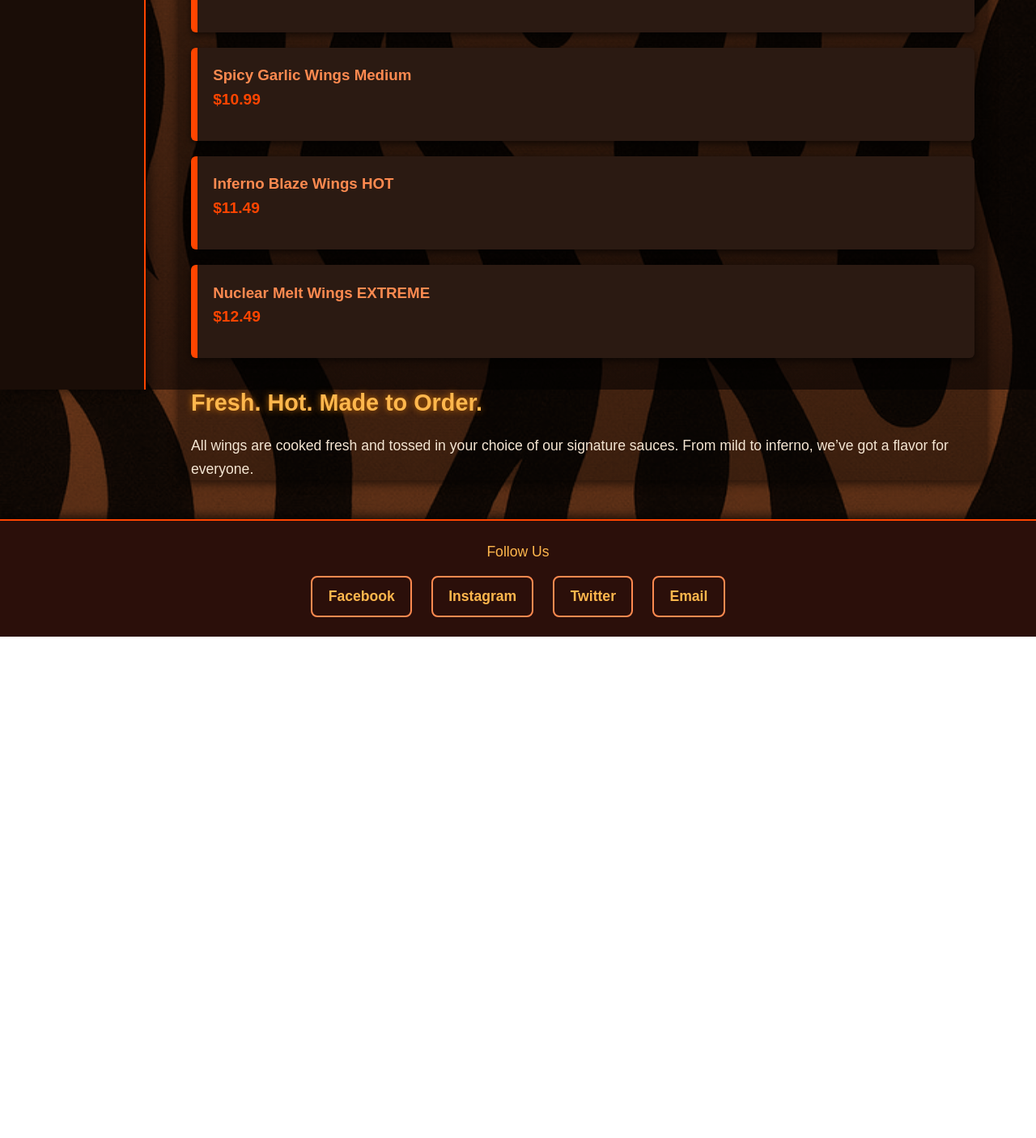
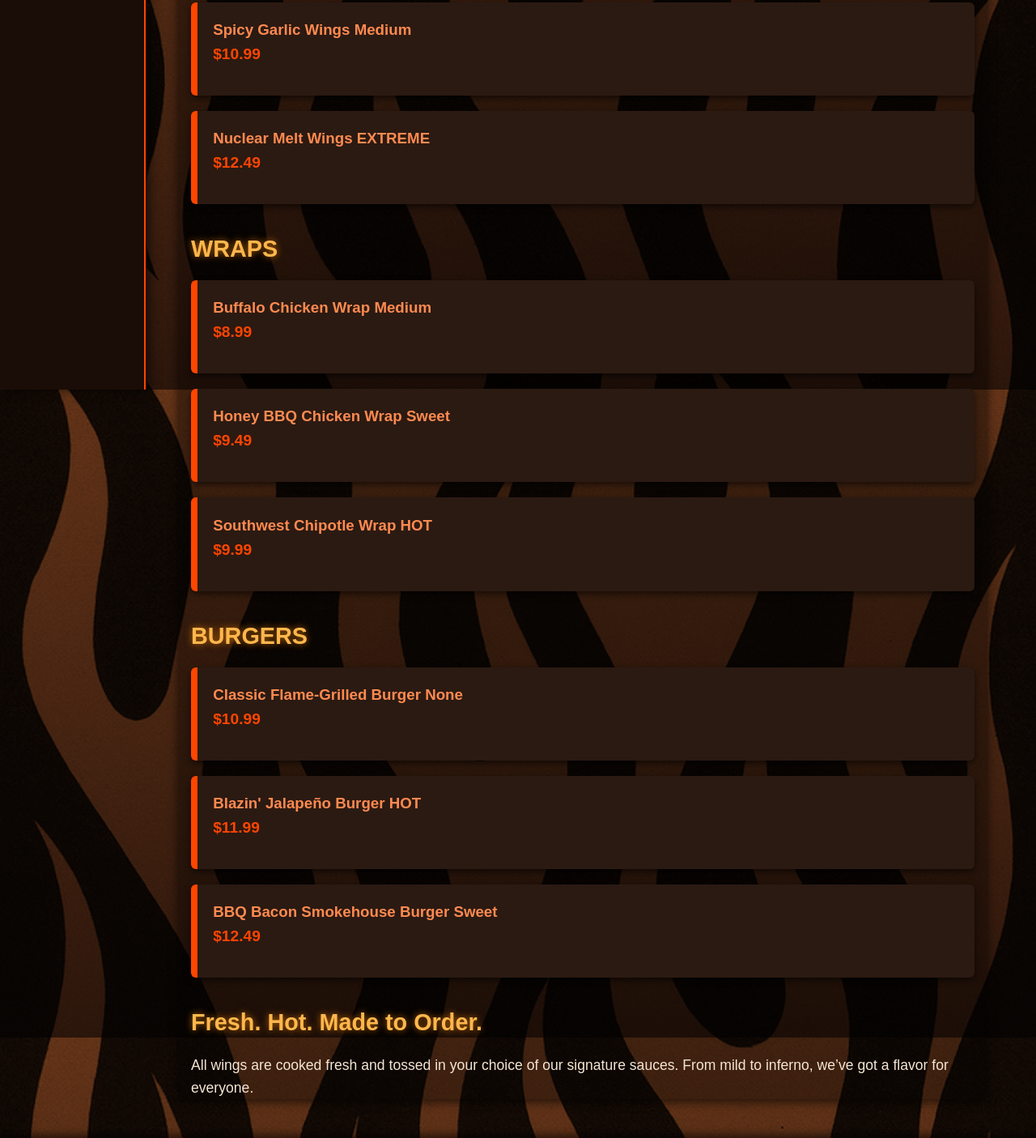
Before and after one commit to gwrengines3000-cmd/food-truck-, a website: page public/menu.html in a window 1280 px wide. Shown: the part 319-1724 px from the top of the page at 81% size. Before the commit the page ends 1105 px from the top, so only its background shows below. Drawn offline with Linux system fonts and the light colour scheme.

Commit message:
Final Update

```diff
--- a/public/data/menu.json
+++ b/public/data/menu.json
@@ -1,4 +1,5 @@
-[
+{
+  "wings": [
     {
       "id": 1,
       "name": "Classic Mild Wings",
@@ -8,30 +9,65 @@
     },
     {
       "id": 2,
-    "name": "Honey BBQ Wings",
-    "price": 10.49,
-    "heat": "Sweet",
-    "description": "A perfect blend of smoky BBQ and sweet honey glaze."
-  },
-  {
-    "id": 3,
       "name": "Spicy Garlic Wings",
       "price": 10.99,
       "heat": "Medium",
       "description": "Garlic lovers rejoice — spicy, savory, and unforgettable."
     },
     {
-    "id": 4,
-    "name": "Inferno Blaze Wings",
-    "price": 11.49,
-    "heat": "HOT",
-    "description": "Our signature fire sauce. Not for the faint of heart."
-  },
-  {
-    "id": 5,
+      "id": 3,
       "name": "Nuclear Melt Wings",
       "price": 12.49,
       "heat": "EXTREME",
       "description": "The hottest wings we offer. Handle with caution."
     }
+  ],
+
+  "wraps": [
+    {
+      "id": 4,
+      "name": "Buffalo Chicken Wrap",
+      "price": 8.99,
+      "heat": "Medium",
+      "description": "Crispy chicken, lettuce, tomato, and buffalo sauce wrapped tight."
+    },
+    {
+      "id": 5,
+      "name": "Honey BBQ Chicken Wrap",
+      "price": 9.49,
+      "heat": "Sweet",
+      "description": "Grilled chicken with honey BBQ, cheddar, and fresh greens."
+    },
+    {
+      "id": 6,
+      "name": "Southwest Chipotle Wrap",
+      "price": 9.99,
+      "heat": "HOT",
+      "description": "Chipotle chicken, corn salsa, pepper jack, and spicy ranch."
+    }
+  ],
+
+  "burgers": [
+    {
+      "id": 7,
+      "name": "Classic Flame-Grilled Burger",
+      "price": 10.99,
+      "heat": "None",
+      "description": "A juicy 1/3 lb patty with lettuce, tomato, onion, and pickles."
+    },
+    {
+      "id": 8,
+      "name": "Blazin' Jalapeño Burger",
+      "price": 11.99,
+      "heat": "HOT",
+      "description": "Stacked with jalapeños, pepper jack cheese, and spicy mayo."
+    },
+    {
+      "id": 9,
+      "name": "BBQ Bacon Smokehouse Burger",
+      "price": 12.49,
+      "heat": "Sweet",
+      "description": "Thick-cut bacon, smoky BBQ sauce, and crispy onion straws."
+    }
   ]
+}
--- a/public/menu.html
+++ b/public/menu.html
@@ -14,7 +14,7 @@
         <img src="/public/img/blazin-wings.png" alt="Blazin' Wings Logo" class="side-logo">
 
         <nav class="side-nav">
-            <a href="/">Home</a>
+            <a href="/public/index.html">Home</a>
             <a href="/public/menu.html">Menu</a>
             <a href="/public/about.html">About & Contact</a>
         </nav>
--- a/public/script/site.js
+++ b/public/script/site.js
@@ -26,15 +26,21 @@
 
 document.addEventListener("DOMContentLoaded", async () => {
     const menuContainer = document.getElementById("menu-container");
-    if (!menuContainer) return; // not on menu.html
+    if (!menuContainer) return;
 
     try {
-        const response = await fetch("/data/menu.json"); // FIXED PATH
+        const response = await fetch("/public/data/menu.json");
         if (!response.ok) throw new Error("Failed to fetch JSON");
 
-        const menuItems = await response.json();
+        const data = await response.json();
 
-        menuContainer.innerHTML = menuItems.map(item => `
+        // Build category sections
+        menuContainer.innerHTML = Object.keys(data).map(category => {
+            const items = data[category];
+
+            return `
+                <h2 class="menu-category">${category.toUpperCase()}</h2>
+                ${items.map(item => `
                     <div class="menu-item" data-id="${item.id}">
                         <h3>${item.name} <span class="heat-tag">${item.heat}</span></h3>
                         <p class="price">$${item.price.toFixed(2)}</p>
@@ -42,9 +48,11 @@ document.addEventListener("DOMContentLoaded", async () => {
                             <p>${item.description}</p>
                         </div>
                     </div>
-        `).join("");
+                `).join("")}
+            `;
+        }).join("");
 
-        // CLICK TO EXPAND
+        // Expand/collapse behavior
         document.querySelectorAll(".menu-item").forEach(item => {
             item.addEventListener("click", () => {
                 const details = item.querySelector(".details");
```
Also changed, not shown: public/about.html (+1 -1 lines). Lines whose indentation alone changed are shown as unchanged.
